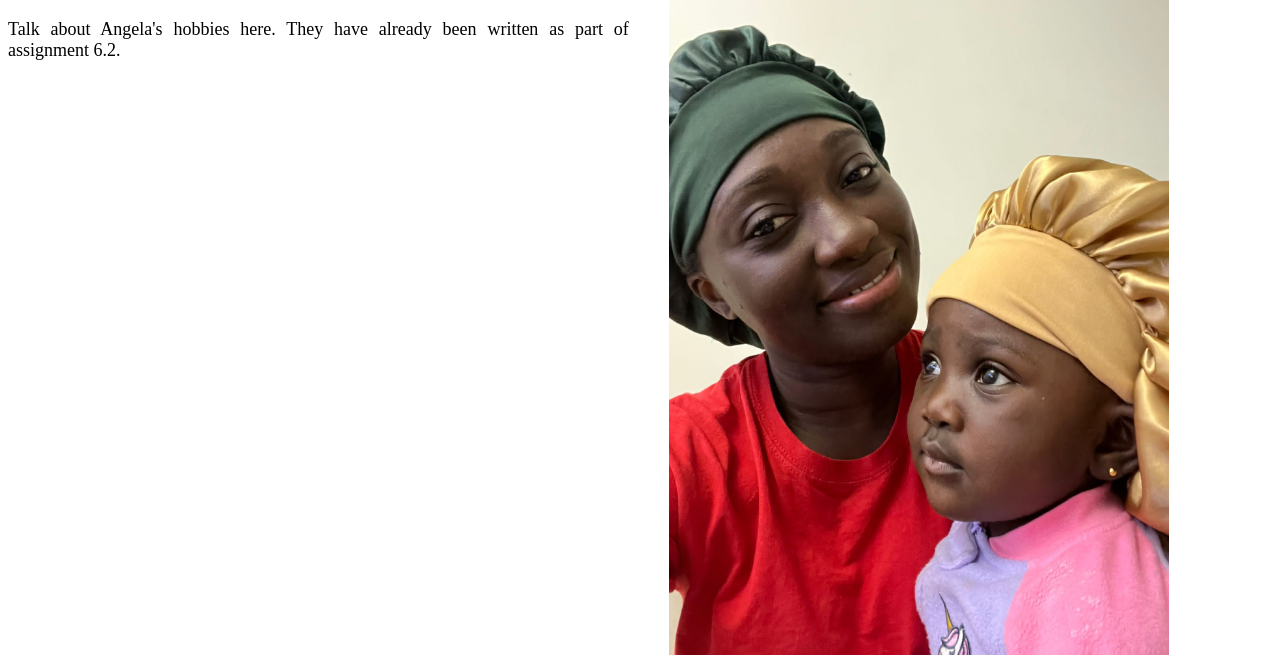
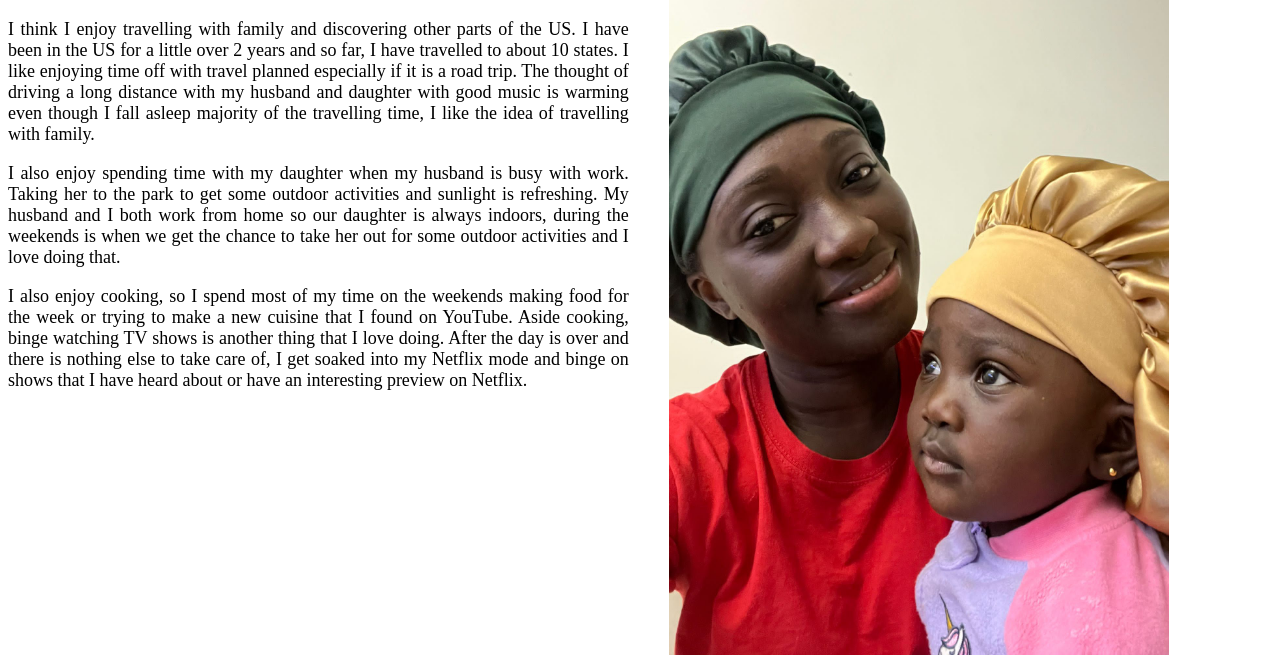
Before and after one commit to dboat10/bioSite, a plain HTML site: page module-8.2/Hobbies.html in a window 1280 px wide. Shown: the part 130-800 px from the top of the page. Drawn offline with Linux system fonts and the light colour scheme.

Commit message:
Updated module 8.2 files

```diff
--- a/module-8.2/Hobbies.html
+++ b/module-8.2/Hobbies.html
@@ -41,7 +41,25 @@
     </div>
     <div class="intro">
         <h1>What are your hobbies?</h1>
-        <p>Talk about Angela's hobbies here. They have already been written as part of assignment 6.2.</p>
+        <p>
+            I think I enjoy travelling with family and discovering other parts of the US. I have been in the US
+            for a little over 2 years and so far, I have travelled to about 10 states. I like enjoying time off
+            with travel planned especially if it is a road trip. The thought of driving a long distance with my
+            husband and daughter with good music is warming even though I fall asleep majority of the travelling
+            time, I like the idea of travelling with family.
+        </p>
+        <p>
+            I also enjoy spending time with my daughter when my husband is busy with work. Taking her to the park
+            to get some outdoor activities and sunlight is refreshing. My husband and I both work from home so our
+            daughter is always indoors, during the weekends is when we get the chance to take her out for some
+            outdoor activities and I love doing that.
+        </p>
+        <p>
+            I also enjoy cooking, so I spend most of my time on the weekends making food for the week or trying to
+            make a new cuisine that I found on YouTube. Aside cooking, binge watching TV shows is another thing that
+            I love doing. After the day is over and there is nothing else to take care of, I get soaked into my
+            Netflix mode and binge on shows that I have heard about or have an interesting preview on Netflix.
+        </p>
     </div>
 
 </body>
```
Also changed, not shown: module-8.2/About.html (+1 -1 lines), module-8.2/Landing.html (+2 -2 lines).
